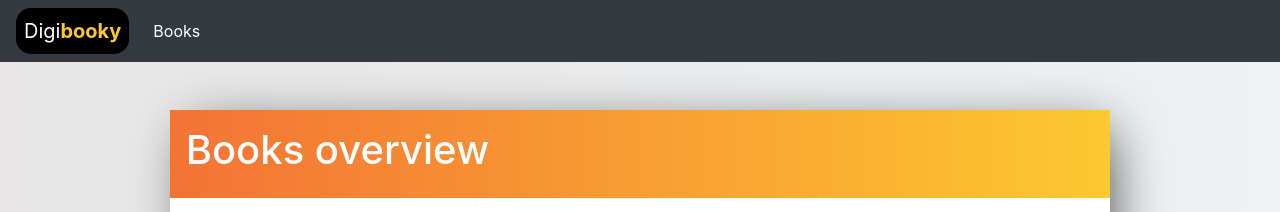
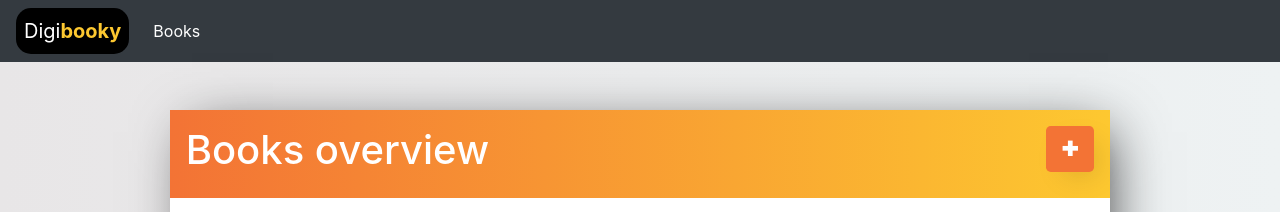
Before and after one commit to switchfully/switchfully-functional-digibooky-frontend, an Angular app: page /books in a window 1280 px wide. Shown: the top 212 px of the page. Built offline with nearby package versions, Linux system fonts and the light colour scheme; no server answers.

Commit message:
Create-Book-Button added

```diff
--- a/src/app/books/books-overview/books-overview.component.html
+++ b/src/app/books/books-overview/books-overview.component.html
@@ -1,6 +1,10 @@
 <section class="content">
   <header class="content-title">
+    <div class="float-right">
+      <a routerLink="create" class="btn btn-lg btn-primary"><strong>&#10010;</strong></a>
+    </div>
     <h1>Books overview</h1>
+
   </header>
   <div class="content-body">
 
```
